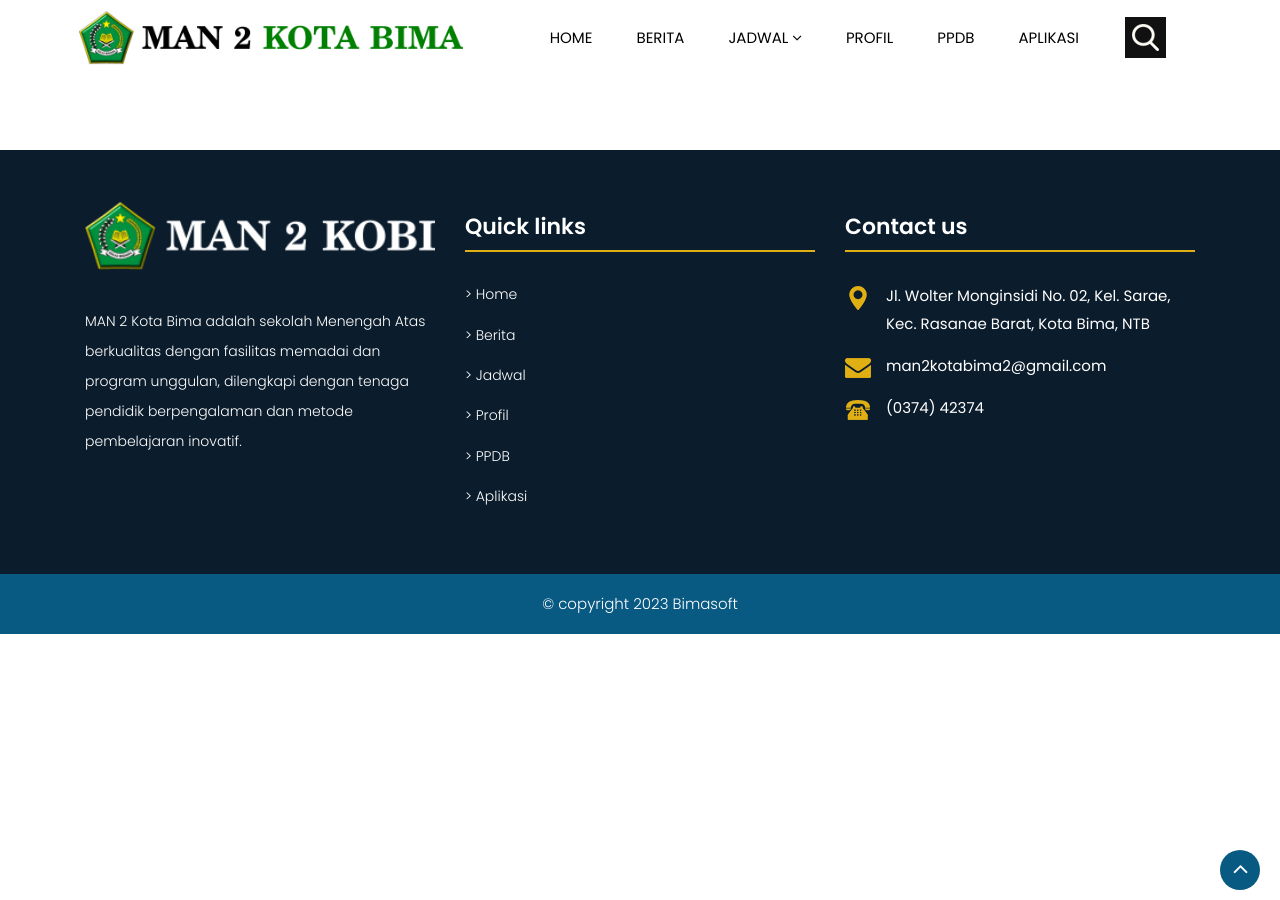
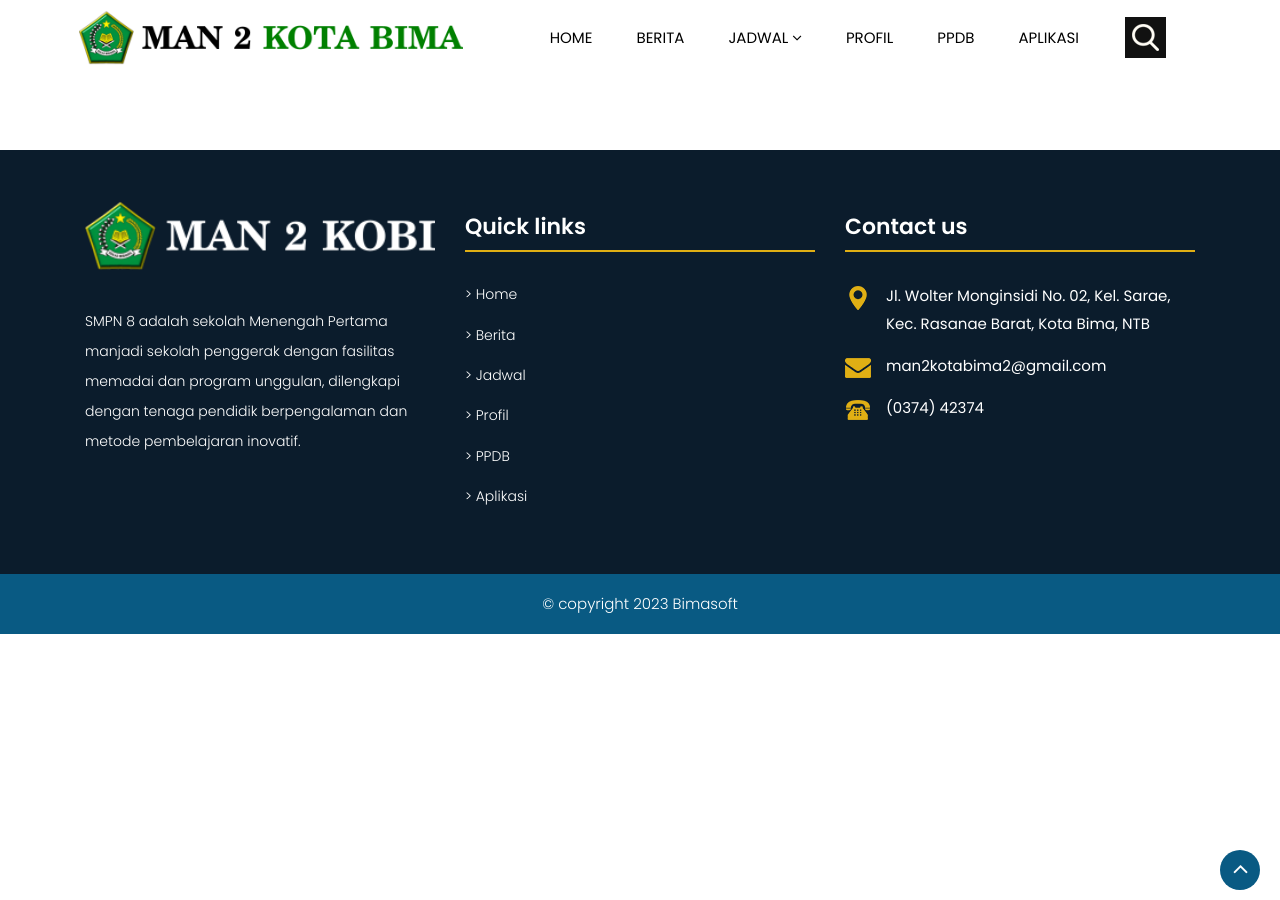
Before and after one commit to yokowasis/school-perfect-learns-smpn8balikpapan, a Jekyll site: the page built from pages/aplikasi.md, in a window 1280 px wide. Built offline with Jekyll 4.4.1, drawn with Linux system fonts in a browser that asks for light colours.

Commit message:
Update _config.yml

```diff
--- a/_config.yml
+++ b/_config.yml
@@ -1,12 +1,12 @@
-title: MAN 2 Kota Bima
+title: SMP Negeri 8 Kota Balikpapan
 author:
-  name: man2kotabima2
-  email: man2kotabima2@gmail.com
+  name: smpn8balikpapan
+  email: smpn8@smpn8balikpapan.sch.id
 
 # The `>` after `description:` means to ignore line-breaks until next key.
 # If you want to omit the line-break after the end of text, use `>-` instead.
 description: >
-  MAN 2 Kota Bima adalah sekolah Menengah Atas berkualitas
+  SMPN 8 adalah sekolah Menengah Pertama manjadi sekolah penggerak
   dengan fasilitas memadai dan program unggulan,
   dilengkapi dengan tenaga pendidik berpengalaman dan
   metode pembelajaran inovatif.
```
